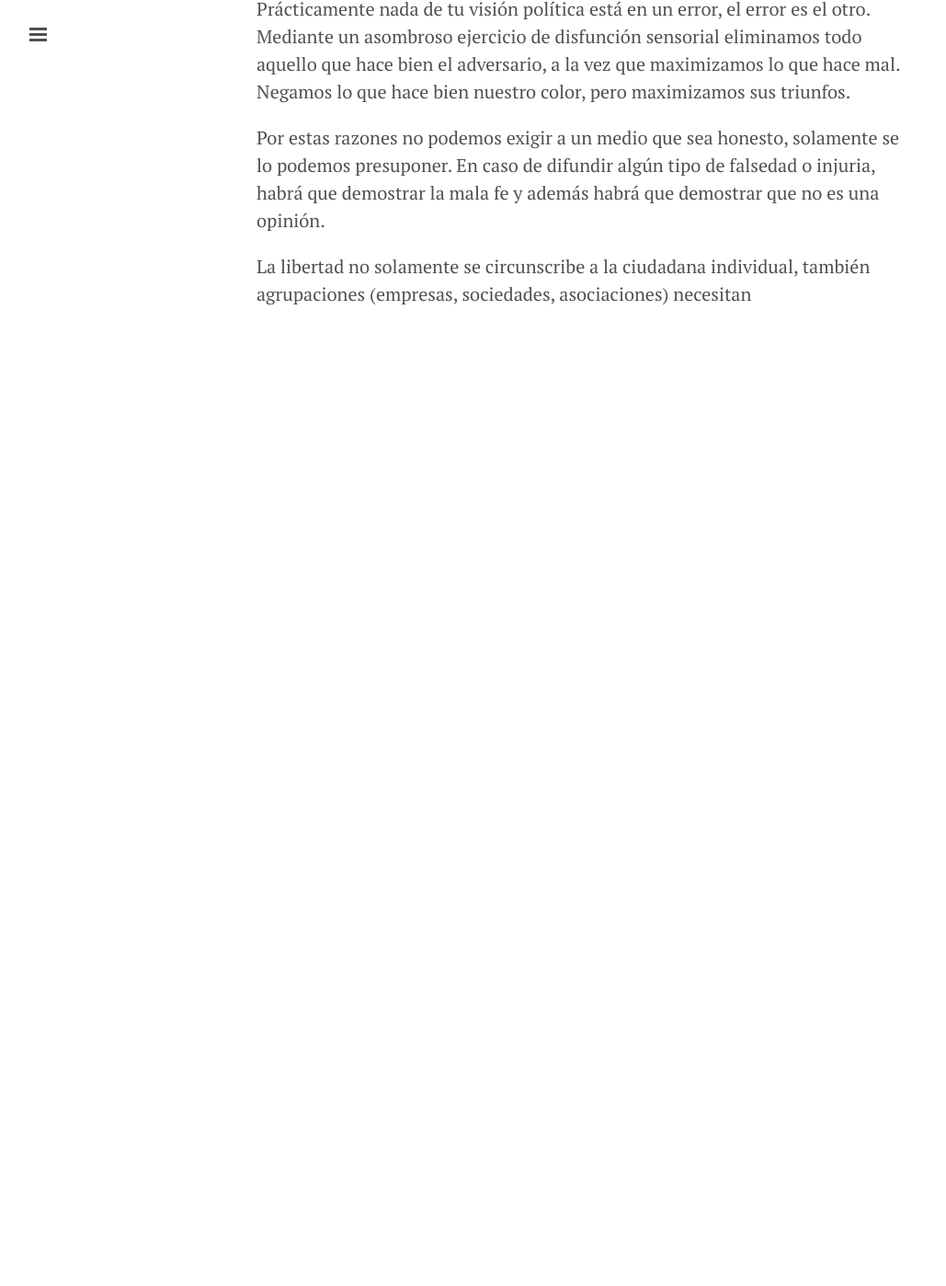
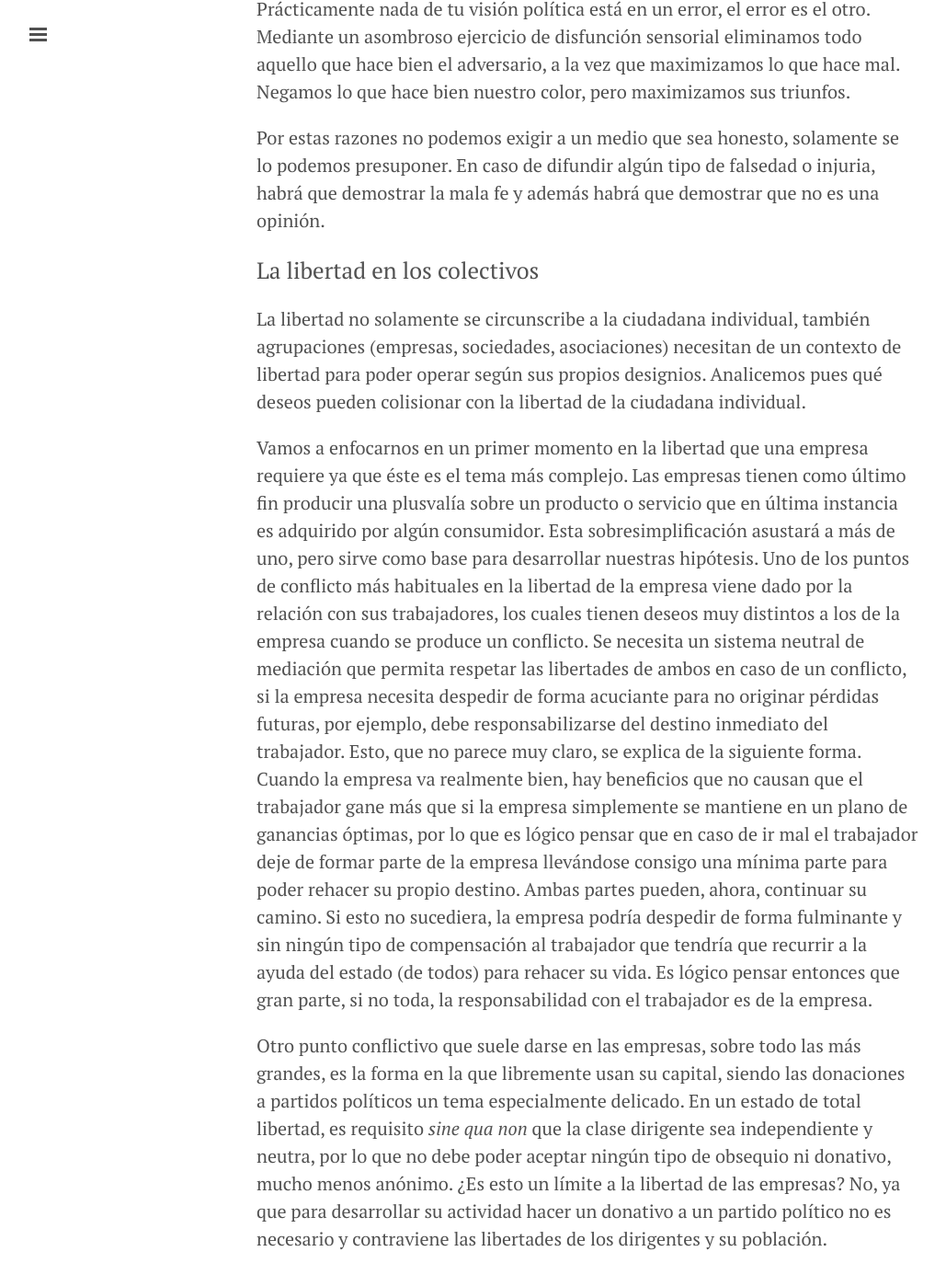
Before and after one commit to estadoperfecto/estadoperfecto.github.io, a Jekyll site: the page built from que_diferencia.html, in a window 1280 px wide and 1400 px high, scrolled down 2470 px. Shown: the whole window at 92% size, without its empty margins (1-1030 px from the left). Built offline with Jekyll 4.4.1, drawn with Linux system fonts in a browser that asks for light colours; before the commit the page ends 2885 px from its top, so only the background shows below that.

Commit message:
Libertad

```diff
--- a/que_diferencia.html
+++ b/que_diferencia.html
@@ -78,8 +78,32 @@ title: "Qué diferencia a un estado de otro 'mejor'"
   <p>Por estas razones no podemos exigir a un medio que sea honesto, solamente se lo podemos presuponer. En caso de
   difundir algún tipo de falsedad o injuria, habrá que demostrar la mala fe y además habrá que demostrar que no es una
   opinión.</p>
+    <p class="lead">La libertad en los colectivos</p>
   <p>
     La libertad no solamente se circunscribe a la ciudadana individual, también agrupaciones (empresas, sociedades,
-    asociaciones) necesitan
+    asociaciones) necesitan de un contexto de libertad para poder operar según sus propios designios. Analicemos pues
+    qué deseos pueden colisionar con la libertad de la ciudadana individual.
   </p>
+  <p>Vamos a enfocarnos en un primer momento en la libertad que una empresa requiere ya que éste es el tema más complejo.
+  Las empresas tienen como último fin producir una plusvalía sobre un producto o servicio que en última instancia es
+    adquirido por algún consumidor. Esta sobresimplificación asustará a más de uno, pero sirve como base para desarrollar
+    nuestras hipótesis. Uno de los puntos de conflicto más habituales en la libertad de la empresa viene dado por la
+    relación con sus trabajadores, los cuales tienen deseos muy distintos a los de la empresa cuando se produce un
+    conflicto. Se necesita un sistema neutral de mediación que permita respetar las libertades de ambos en caso de un
+    conflicto, si la empresa necesita despedir de forma acuciante para no originar pérdidas futuras, por ejemplo, debe
+    responsabilizarse del destino inmediato del trabajador. Esto, que no parece muy claro, se explica de la siguiente
+    forma. Cuando la empresa va realmente bien, hay beneficios que no causan que el trabajador gane más que si la
+    empresa simplemente se mantiene en un plano de ganancias óptimas, por lo que es lógico pensar que en caso de ir mal
+    el trabajador deje de formar parte de la empresa llevándose consigo una mínima parte para poder rehacer su propio
+    destino. Ambas partes pueden, ahora, continuar su camino.
+    Si esto no sucediera, la empresa podría despedir de forma fulminante y sin ningún tipo de compensación al trabajador
+    que tendría que recurrir a la ayuda del estado (de todos) para rehacer su vida. Es lógico pensar entonces que gran
+    parte, si no toda, la responsabilidad con el trabajador es de la empresa.
+  </p>
+  <p>Otro punto conflictivo que suele darse en las empresas, sobre todo las más grandes, es la forma en la que libremente
+  usan su capital, siendo las donaciones a partidos políticos un tema especialmente delicado. En un estado de total
+  libertad, es requisito <i>sine qua non</i> que la clase dirigente sea independiente y neutra, por lo que no debe poder
+  aceptar ningún tipo de obsequio ni donativo, mucho menos anónimo. ¿Es esto un límite a la libertad de las empresas? No,
+  ya que para desarrollar su actividad hacer un donativo a un partido político no es necesario y contraviene las
+  libertades de los dirigentes y su población.</p>
 </div>
```
